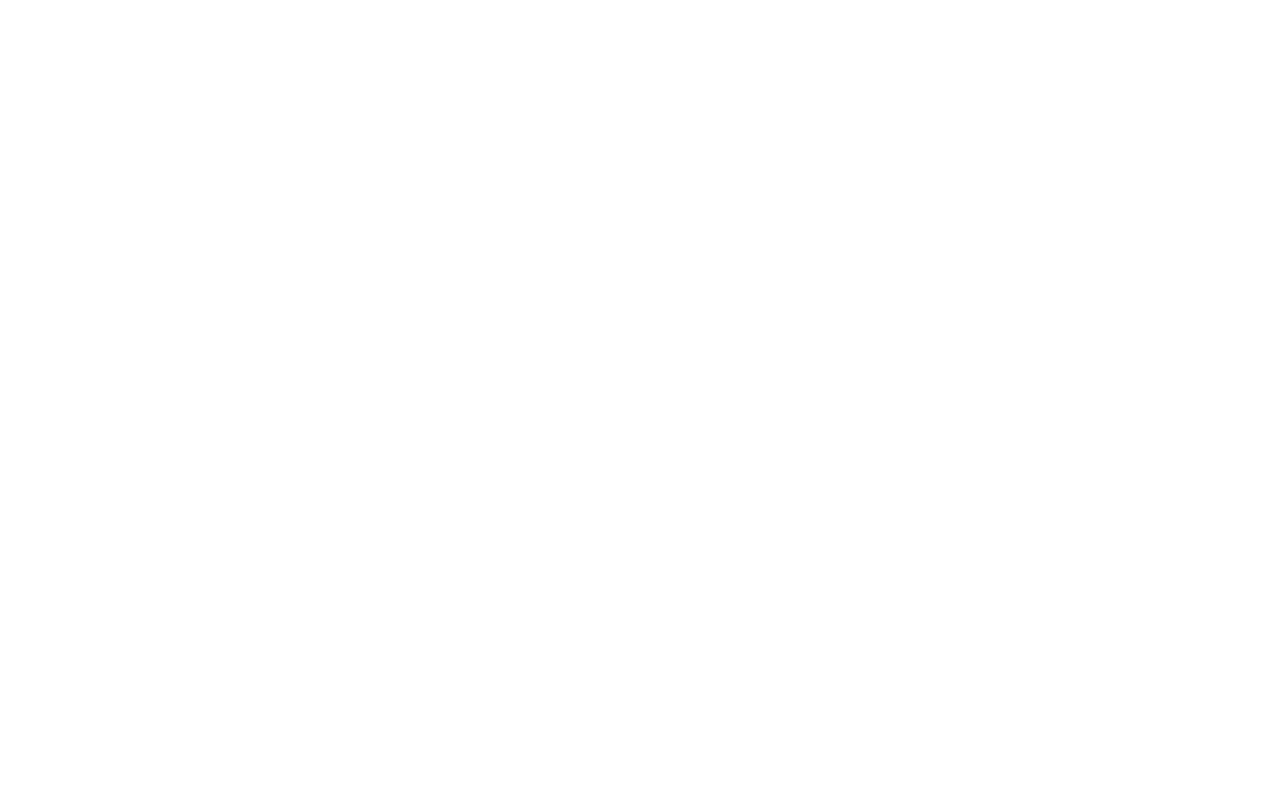
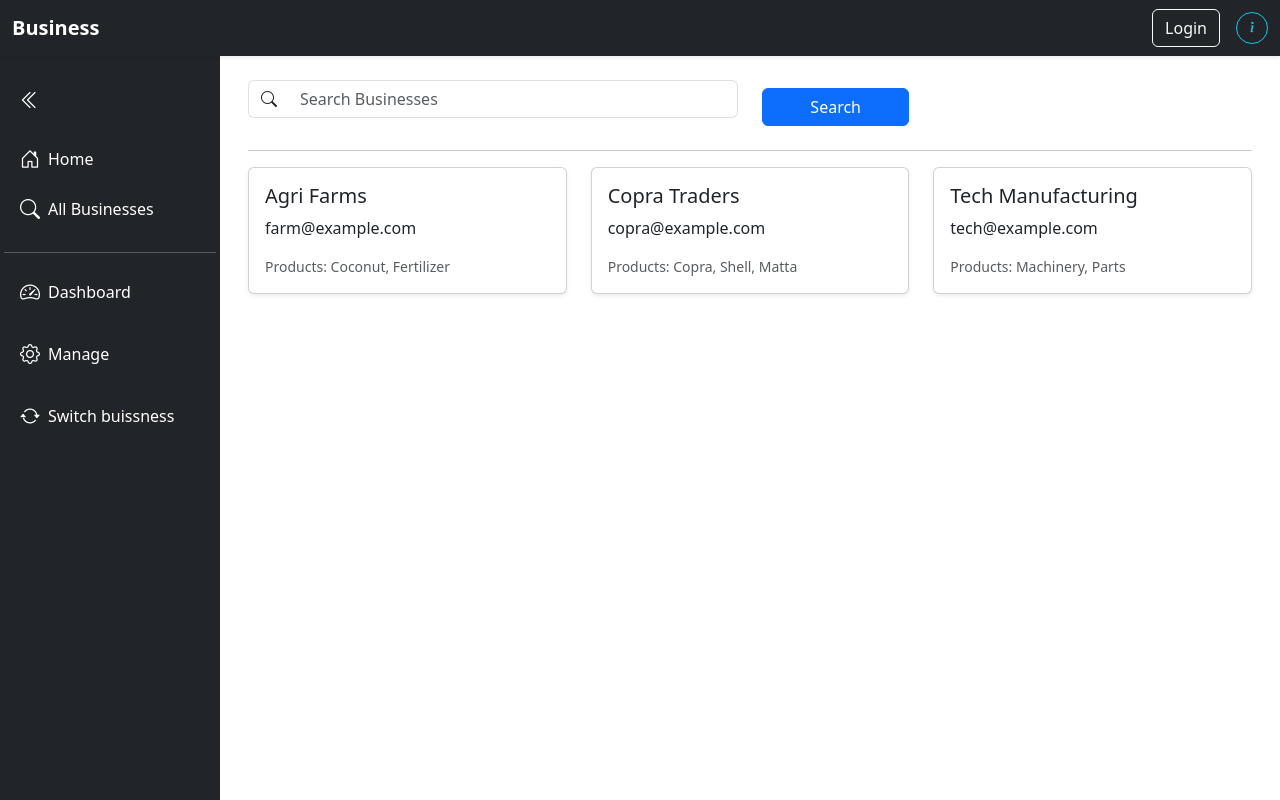
Before and after one commit to RashwinthV/buisness, a React (Create React App) app in the folder frontend/: page /allbusinesses in a window 1280 px wide. Before the commit this address had no page. Built offline with nearby package versions, Linux system fonts and the light colour scheme.

Commit message:
new commit

```diff
--- a/frontend/src/App.js
+++ b/frontend/src/App.js
@@ -16,6 +16,7 @@ import AddEmployee from "./Pages/Business/AddEmployee.js";
 import AddTradeParty from "./Pages/Business/AddTradeParty.js";
 import ManageBusiness from "./Pages/Business/ManageBusiness.js";
 import { AppProviders } from "./context/AppProviders.js";
+import AllBusinesses from "./Pages/Business/AllBusinesses.js";
 
 function App() {
   return (
@@ -31,12 +32,19 @@ function App() {
           <Route path="/developers" element={<Developers />} />
           <Route path="/plans" element={<Plans />} />
           <Route path="/settings" element={<Settings />} />
-          <Route path="/managebusiness/:bussinessId" element={<ManageBusiness />} />
+          <Route
+            path="/managebusiness/:bussinessId"
+            element={<ManageBusiness />}
+          />
           <Route path="/businessregister" element={<BusinessRegister />} />
-          <Route path="/businessdashboard/:bussinessId" element={<BusinessDashboard />} />
+          <Route
+            path="/businessdashboard/:bussinessId"
+            element={<BusinessDashboard />}
+          />
           <Route path="/addproduct" element={<AddProduct />} />
           <Route path="/addemployee" element={<AddEmployee />} />
-          <Route path="/AddTradeParty" element={<AddTradeParty />} />
+          <Route path="/addtradeparty" element={<AddTradeParty />} />
+          <Route path="/allbusinesses" element={<AllBusinesses />} />
         </Route>
       </Routes>
     </AppProviders>
--- /dev/null
+++ b/frontend/src/Pages/Business/AllBusinesses.js
@@ -0,0 +1,111 @@
+import React, { useState, useEffect } from "react";
+
+const allBusinesses = [
+  {
+    id: 1,
+    name: "Copra Traders",
+    email: "copra@example.com",
+    productNames: ["Copra", "Shell", "Matta"],
+  },
+  {
+    id: 2,
+    name: "Agri Farms",
+    email: "farm@example.com",
+    productNames: ["Coconut", "Fertilizer"],
+  },
+  {
+    id: 3,
+    name: "Tech Manufacturing",
+    email: "tech@example.com",
+    productNames: ["Machinery", "Parts"],
+  },
+];
+
+const AllBusinesses = () => {
+  const [searchTerm, setSearchTerm] = useState("");
+  const [filteredBusinesses, setFilteredBusinesses] = useState([]);
+
+  useEffect(() => {
+    // Sort by name initially
+    const sorted = [...allBusinesses].sort((a, b) =>
+      a.name.localeCompare(b.name)
+    );
+    setFilteredBusinesses(sorted);
+  }, []);
+
+  const handleSearch = () => {
+    const term = searchTerm.trim().toLowerCase();
+
+    if (term === "") {
+      // Show all if empty
+      const sorted = [...allBusinesses].sort((a, b) =>
+        a.name.localeCompare(b.name)
+      );
+      setFilteredBusinesses(sorted);
+      return;
+    }
+
+    const filtered = allBusinesses.filter((business) => {
+      return (
+        business.name.toLowerCase().includes(term) ||
+        business.productNames.some((product) =>
+          product.toLowerCase().includes(term)
+        )
+      );
+    });
+
+    setFilteredBusinesses(filtered);
+  };
+
+  return (
+    <div className="container py-2">
+      <div className="row align-items-center">
+        <div className="col-12 col-md-5 col-lg-6">
+          <div className="input-group mb-3">
+            <span className="input-group-text bg-white border-end-0">
+              <i className="bi bi-search"></i>
+            </span>
+            <input
+              type="text"
+              className="form-control border-start-0"
+              placeholder="Search Businesses"
+              value={searchTerm}
+              onChange={(e) => setSearchTerm(e.target.value)}
+            />
+          </div>
+        </div>
+        <div className="col-12 col-md-2 col-lg-2">
+          <button className="btn btn-primary w-100" onClick={handleSearch}>
+            Search
+          </button>
+        </div>
+      </div>
+
+      <hr />
+
+      <div className="row">
+        {filteredBusinesses.length > 0 ? (
+          filteredBusinesses.map((business) => (
+            <div className="col-12 col-md-6 col-lg-4 mb-4" key={business.id}>
+              <div className="card shadow-sm h-100">
+                <div className="card-body">
+                  <h5 className="card-title">{business.name}</h5>
+                  <p className="card-text">{business.email}</p>
+                  <p className="text-muted small mb-0">
+                    Products: {business.productNames.join(", ")}
+                  </p>
+                </div>
+              </div>
+            </div>
+          ))
+        ) : (
+          <div className="col-12 text-center">
+            <p>No businesses found matching your search.</p>
+          </div>
+        )}
+      </div>
+    </div>
+  );
+};
+
+export default AllBusinesses;
--- a/frontend/src/components/Sidebar.js
+++ b/frontend/src/components/Sidebar.js
@@ -32,6 +32,10 @@ const Sidebar = ({ isCollapsed, setIsCollapsed }) => {
       <aside className="sidebar bottom-sidebar bg-dark d-flex d-md-none justify-content-around text-white py-2 fixed-bottom">
         <Link to="/home" className="text-white text-center">
           <i className="bi bi-house-door fs-4"></i>
+        </Link>
+
+                <Link to="/allbusinesses" className="text-white text-center">
+          <i class="bi bi-search fs-4"></i>
         </Link>
 
         <Link to={`/businessdashboard/${selectedBusinessId}`} className="text-white text-center">
@@ -92,6 +96,16 @@ const Sidebar = ({ isCollapsed, setIsCollapsed }) => {
             </Link>
           </li>
 
+                    <li className="nav-item mb-1">
+            <Link
+              to="/allbusinesses"
+              className="nav-link text-white d-flex align-items-center"
+            >
+              <i className="bi bi-search me-2 fs-5"></i>
+              {!isCollapsed && <span>All Businesses</span>}
+            </Link>
+          </li>
+
           <hr></hr>
           <li className="nav-item mb-3">
             <Link
```
